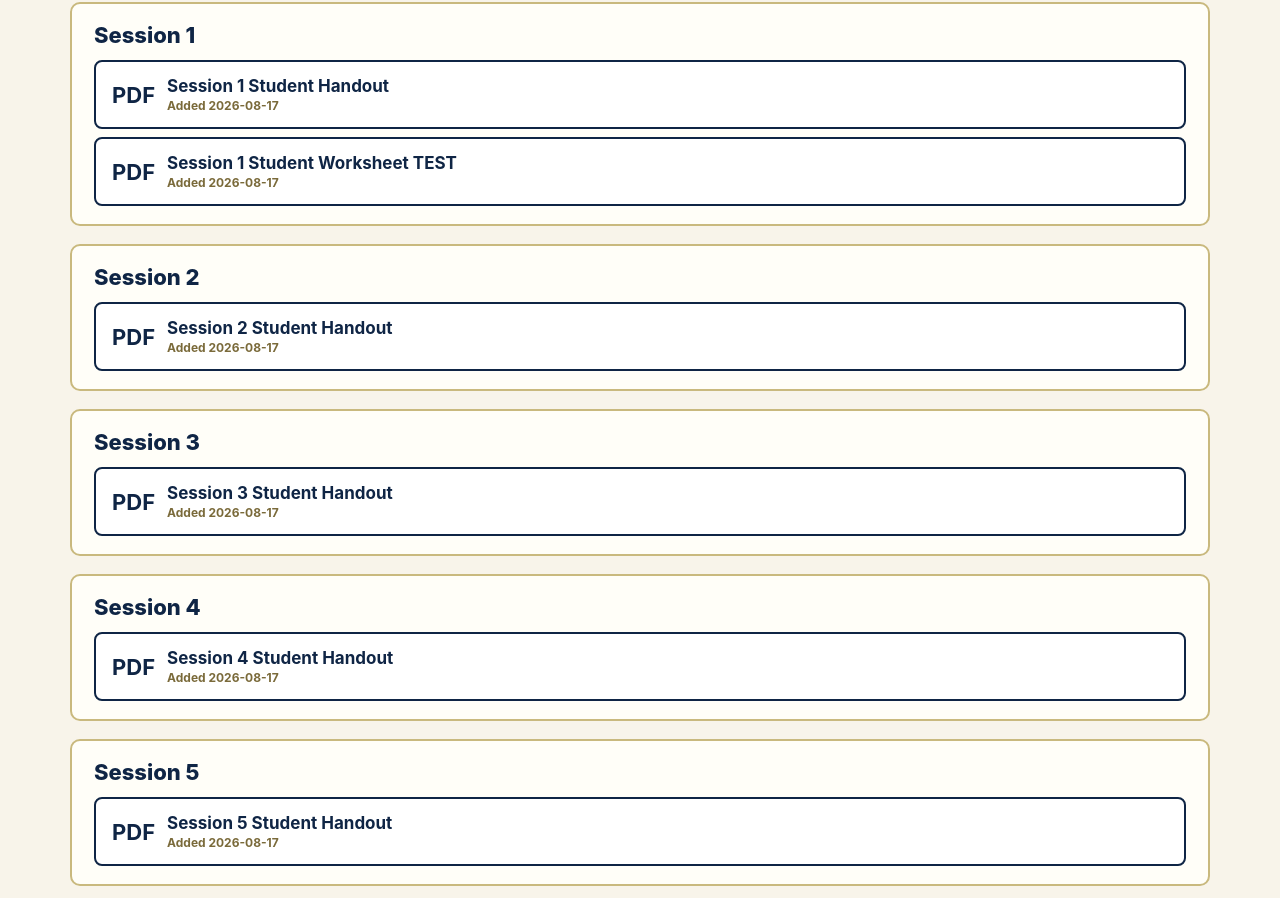
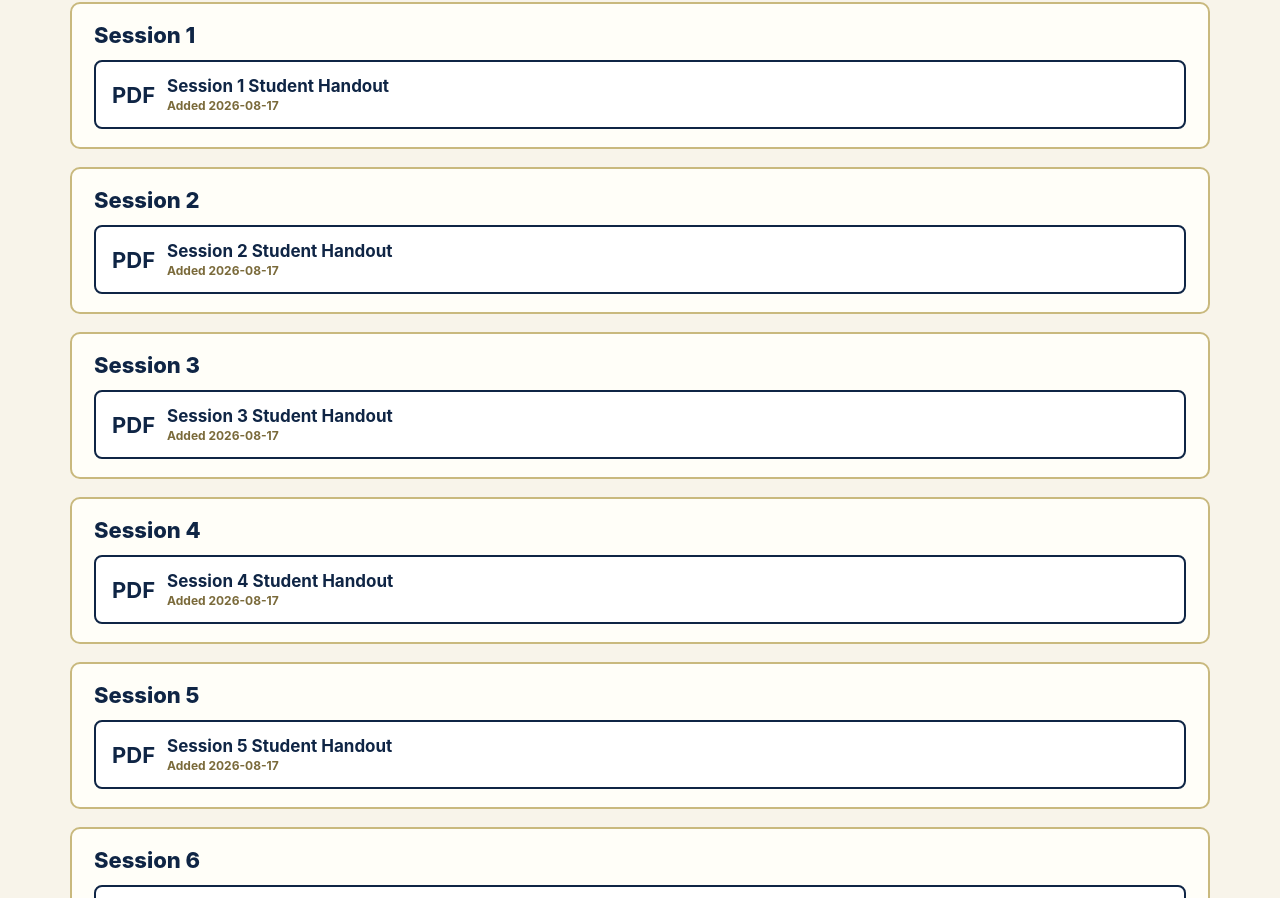
Before and after one commit to jamesfmulhern-hue/art-of-telling, a plain HTML site: page handouts.html in a window 1280 px wide. Shown: the part 1036-1934 px from the top of the page. Drawn offline with Linux system fonts and the light colour scheme.

Commit message:
Revert "Auto-publish new student course materials"
This reverts commit a4b937b6215224f2103bb8f80dcae27b2b7b99e5.

```diff
--- a/handouts.html
+++ b/handouts.html
@@ -90,7 +90,6 @@
       <h4>Session 1</h4>
       <div class="aot-handouts-list">
         <a class="aot-handout-link" href="handouts/Art-of-Telling-Session-1-Student-Handout-2026-07-19.pdf" download><span class="aot-handout-icon" aria-hidden="true">PDF</span><span><strong>Session 1 Student Handout</strong><span class="aot-handout-date" style="display:block;font-size:12px;color:#7A6A3A;margin-top:2px">Added 2026-08-17</span></span></a>
-        <a class="aot-handout-link" href="handouts/Art-of-Telling-Session-1-Student-Worksheet-TEST-2026-08-17.pdf" download><span class="aot-handout-icon" aria-hidden="true">PDF</span><span><strong>Session 1 Student Worksheet TEST</strong><span class="aot-handout-date" style="display:block;font-size:12px;color:#7A6A3A;margin-top:2px">Added 2026-08-17</span></span></a>
       </div>
     </section>
   <section class="aot-handouts" aria-label="Session 2 Handouts">
```
Also changed, not shown: handouts/manifest.json, 1 other file.
